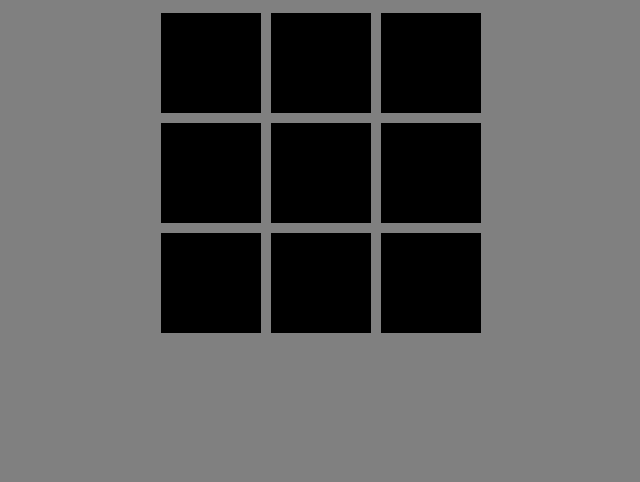
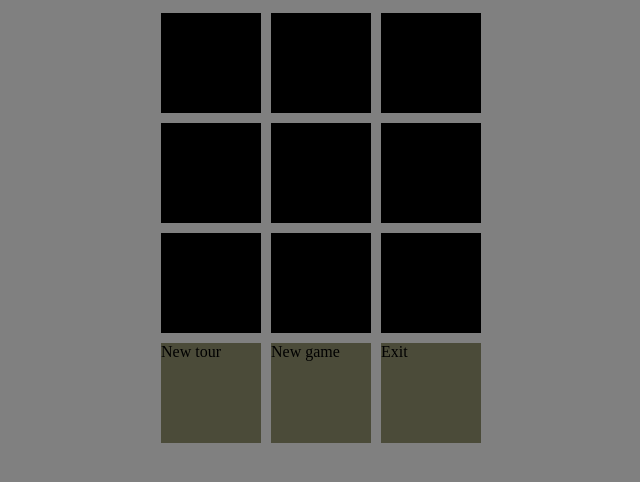
Before and after one commit to darDomanski/TicTacToeOnline, a plain HTML site: page game.html in a window 1280 px wide. Shown: the whole page, without its empty margins (319-959 px from the left). Drawn offline with Linux system fonts and the light colour scheme.

Commit message:
Add list of information

```diff
--- a/game.css
+++ b/game.css
@@ -42,3 +42,31 @@ body {
     border-width: 5px;
     border-color: gray;
 }
+
+
+#newTour{
+    width: 100px;
+    height: 100px;
+    background: rgb(75, 75, 57);
+    border-style: solid;
+    border-width: 5px;
+    border-color: gray;
+}
+
+#newGame{
+    width: 100px;
+    height: 100px;
+    background:rgb(75, 75, 57);
+    border-style: solid;
+    border-width: 5px;
+    border-color: gray;
+}
+
+#exit{
+    width: 100px;
+    height: 100px;
+    background: rgb(75, 75, 57);
+    border-style: solid;
+    border-width: 5px;
+    border-color: gray;
+}
--- a/game.html
+++ b/game.html
@@ -70,6 +70,23 @@
         </div>
 
 
+        <div id = "rowC" class="row">
+
+
+            <div id = "newTour" >New tour
+
+            </div>
+
+            <div id = "newGame" >New game
+
+            </div>
+
+            <div id = "exit" >Exit
+
+            </div>
+
+        </div>
+
 
     </div>
 
--- a/game.js
+++ b/game.js
@@ -1,4 +1,3 @@
-
 
 
 function check(){
@@ -121,8 +120,38 @@ var cells = { a1:"empty", a2:"empty", a3:"empty",
 
 console.log(cells);
 
+
+// var cells_from_firebase = { a1:"empty", a2:"empty", a3:"empty",
+//                         b1:"empty", b2:"crosses", b3:"empty",
+//                         c1:"empty", c2:"empty", c3:"empty", }
+
+// function load_cross_noughts( a2, "crosses" ){
+function load_cross_noughts( key, value ){
+    cells[key] = value;
+}
+
+
+function send_cross_noughts( key, value ){
+    return key, value;
+}
+
 var counter = 0
 var flag =0;
+
+
+function clear_board ( ){
+    // console.log(cells);
+    // console.log(allkeys);
+    var allkeys = Object.keys(cells);
+    for (var i =0; i<allkeys.length; i++){
+        cells[allkeys[i]]= "empty";
+
+        console.log( cells );
+    }
+}
+
+document.getElementById("newTour").addEventListener("click", clear_board )
+
 
 function move(){
     var idCell = event.srcElement.id;
@@ -136,7 +165,7 @@ function move(){
             // console.log( "class name : "+document.getElementById(idCell).className  );
             cells[idCell]="crosses";
             // console.log(cells);
-
+            send_cross_noughts( cells[idCell], "crosses" )
             flag =1;
         } else if (flag === 1) {
             counter++;
@@ -146,10 +175,21 @@ function move(){
             // console.log( "class name : "+document.getElementById(idCell).className  );
             cells[idCell] = "noughts";
             // console.log(cells);
+            send_cross_noughts( cells[idCell], "noughts" )
             flag = 0;
         }
+
         check();
+
     } else  { alert("is prohibited"); }
+    // console.log(cells);
+    // var allkeys = Object.keys(cells);
+    // console.log(allkeys);
+
+    // for (var i =0; i<allkeys.length; i++){
+    //     console.log( cells[allkeys[i]]  );
+    // }
+    console.log( cells );
 }
 
 var cell = document.getElementsByClassName("empty");
```
